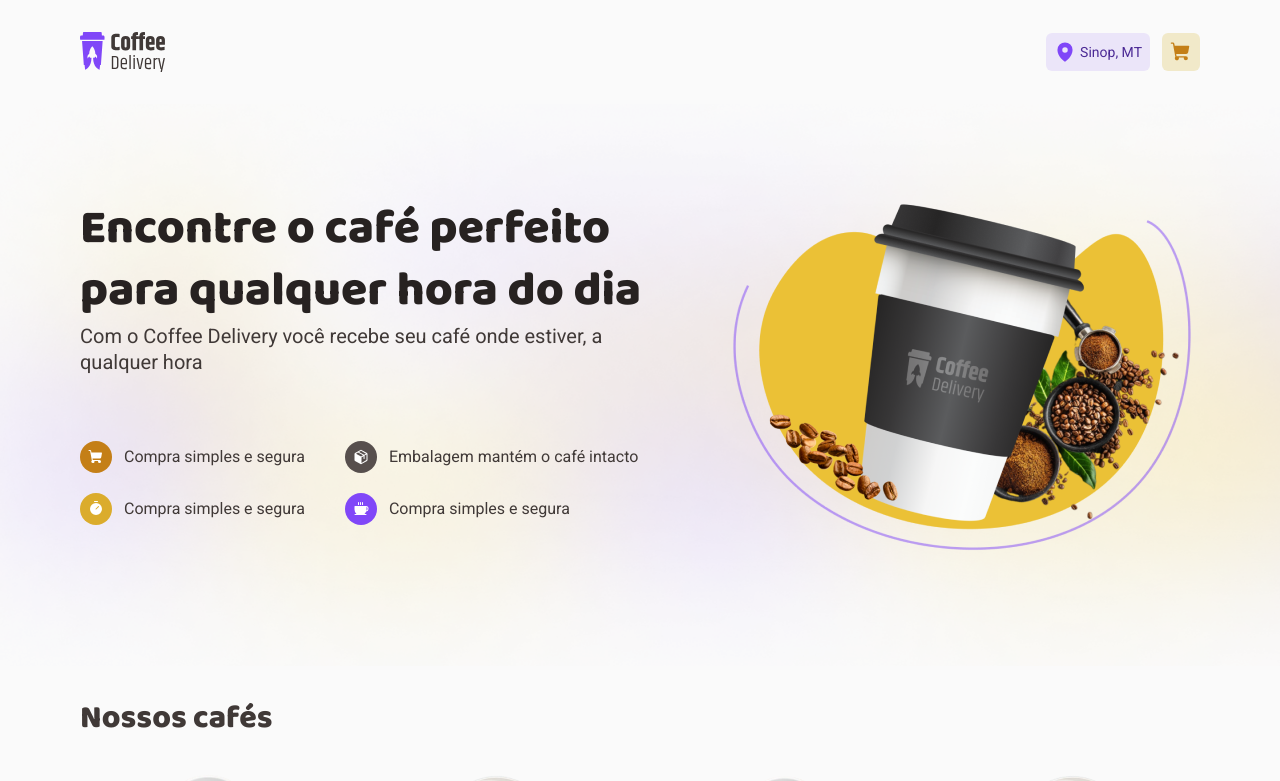
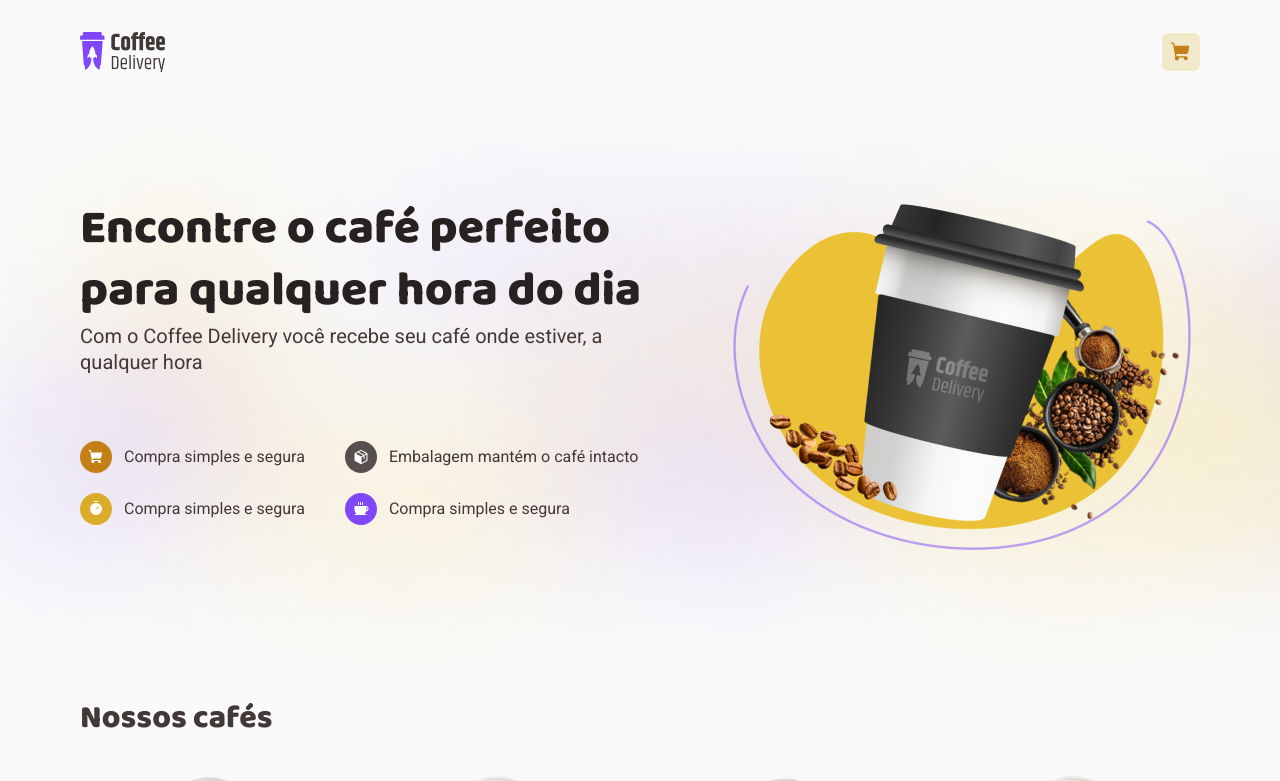
Before and after one commit to vitorlinsbinski/coffee-delivery, a React (Vite) app: page / in a window 1280 px wide. Shown: the top 781 px of the page. Built offline with nearby package versions, Linux system fonts and the light colour scheme.

Commit message:
latest location stored added to header

```diff
--- a/src/components/Header/index.tsx
+++ b/src/components/Header/index.tsx
@@ -18,7 +18,12 @@
 export function Header() {
   const [isScrolled, setIsScrolled] = useState(false);
 
-  const { productsInCart } = useContext(ShoppingContext);
+  const { productsInCart, orders } = useContext(ShoppingContext);
+
+  const latestCityStored =
+    orders.length > 0 ? orders[orders.length - 1].city : '';
+
+  const latestUfStored = orders.length > 0 ? orders[orders.length - 1].uf : '';
 
   useEffect(() => {
     function handleScroll() {
@@ -42,10 +47,14 @@
         </NavLink>
 
         <nav>
-          <LocationTag>
-            <MapPin size={22} weight="fill" />
-            <span>Sinop, MT</span>
-          </LocationTag>
+          {latestCityStored && latestUfStored && (
+            <LocationTag>
+              <MapPin size={22} weight="fill" />
+              <span>
+                {latestCityStored}, {latestUfStored}
+              </span>
+            </LocationTag>
+          )}
 
           <NavLink to="/cart">
             <CartTag>
--- a/src/contexts/ShoppingContext.tsx
+++ b/src/contexts/ShoppingContext.tsx
@@ -64,14 +64,19 @@
       orders: [],
     },
     (initialState) => {
-      const storedStateAsJSON = localStorage.getItem(
+      const productsInCartStateAsJSON = localStorage.getItem(
         '@coffee-delivery: products-in-cart-1.0.0'
       );
 
-      if (storedStateAsJSON) {
+      const ordersStateAsJSON = localStorage.getItem(
+        '@coffee-delivery: products-in-cart-1.0.0'
+      );
+
+      if (productsInCartStateAsJSON && ordersStateAsJSON) {
         return {
           ...initialState,
-          productsInCart: JSON.parse(storedStateAsJSON),
+          productsInCart: JSON.parse(productsInCartStateAsJSON),
+          orders: JSON.parse(ordersStateAsJSON),
         };
       }
 
@@ -91,6 +96,12 @@
 
     localStorage.setItem('@coffee-delivery: products-in-cart-1.0.0', stateJSON);
   }, [productsInCart]);
+
+  useEffect(() => {
+    const stateJSON = JSON.stringify(orders);
+
+    localStorage.setItem('@coffee-delivery: orders-1.0.0', stateJSON);
+  }, [orders]);
 
   function addProductToCart(data: ProductType) {
     // const isAlreadyInCart = productsInCart.find(
```
